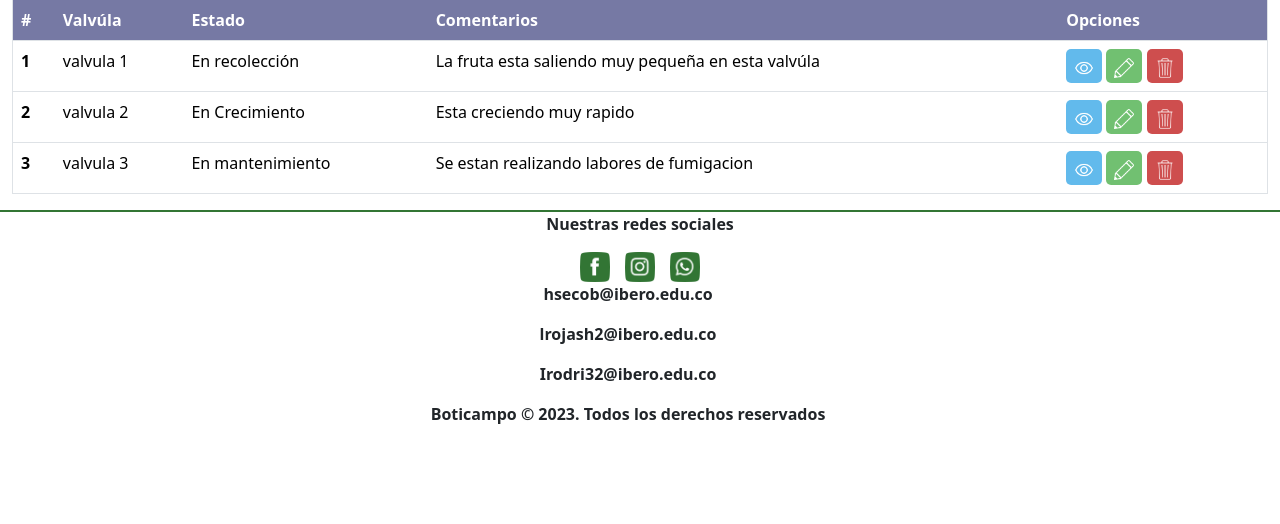
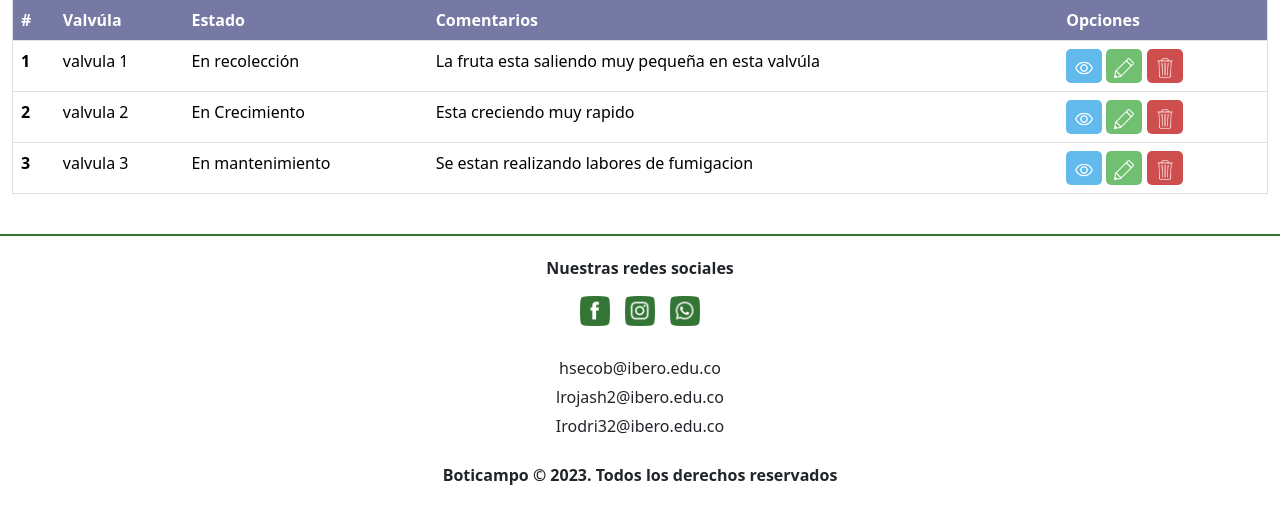
Before and after one commit to nanrreh/proyecto_diplomado, a PHP site: page /views/valvulas.php in a window 1280 px wide. Shown: the part 260-784 px from the top of the page. Run offline with PHP 8.4, Linux system fonts and the light colour scheme.

Commit message:
fix footer styles

```diff
--- a/styles/footer.css
+++ b/styles/footer.css
@@ -1,36 +1,42 @@
 .main_footer {
     border-top: 2px solid #327534;
     width: 100%;
+	margin-top: 40px;
 }
 
-.footer_container {
+footer .footer_container {
     max-width: 1440px;
     margin: auto;
 }
 
-.footer_container_img{
-	width :30px
+footer .footer_container_img{
+	width :30px;
 }
 
-.footer_container p{
-text-align: center
+footer .footer_container p{
+text-align: center;
 }
 
-.footer-container b{
-	text-align: center
+footer .footer_container b{
+	text-align: center;
+	margin-top: 20px;
 }
 
-.container_img{
-	max-width: fit-content;
+footer .container_img {
 	gap: 15px;
     margin: auto;
 	display:flex;
+	justify-content: center;
 }
 
-.container_img img{
+footer .container_img img{
 	width : 30px;
 }
+footer .container_text {
+	margin: 30px auto;
+}
 
-.container_text p{
-	text-align : center
+footer .container_text p{
+	text-align : center;
+	margin-bottom: 5px;
 }
--- a/views/valvulas.php
+++ b/views/valvulas.php
@@ -115,15 +115,21 @@
 
 
             <div class="container_img">
-                <img src="../img/fb.png" alt="">
-				<img src="../img/ig.png" alt="">
-				<img src="../img/ws.png" alt="">
+                <a href="https://www.facebook.com/" target="_blank">
+                    <img src="../img/fb.png" alt="">
+                </a>
+                <a href="https://www.instagram.com/" target="_blank">
+                    <img src="../img/ig.png" alt="">
+                </a>
+                <a href="https://web.whatsapp.com/" target="_blank">
+                    <img src="../img/ws.png" alt="">
+                </a>
             </div>
 
 			<div class="container_text row align-items-center">
-			<b><p>hsecob@ibero.edu.co</p></b>
-			<b><p>lrojash2@ibero.edu.co</p></b>
-			<b><p>Irodri32@ibero.edu.co</p></b>
+			<p>hsecob@ibero.edu.co</p>
+			<p>lrojash2@ibero.edu.co</p>
+			<p>Irodri32@ibero.edu.co</p>
 
 			<b><p>Boticampo © 2023. Todos los derechos reservados</p></b>
 			</div>
```
